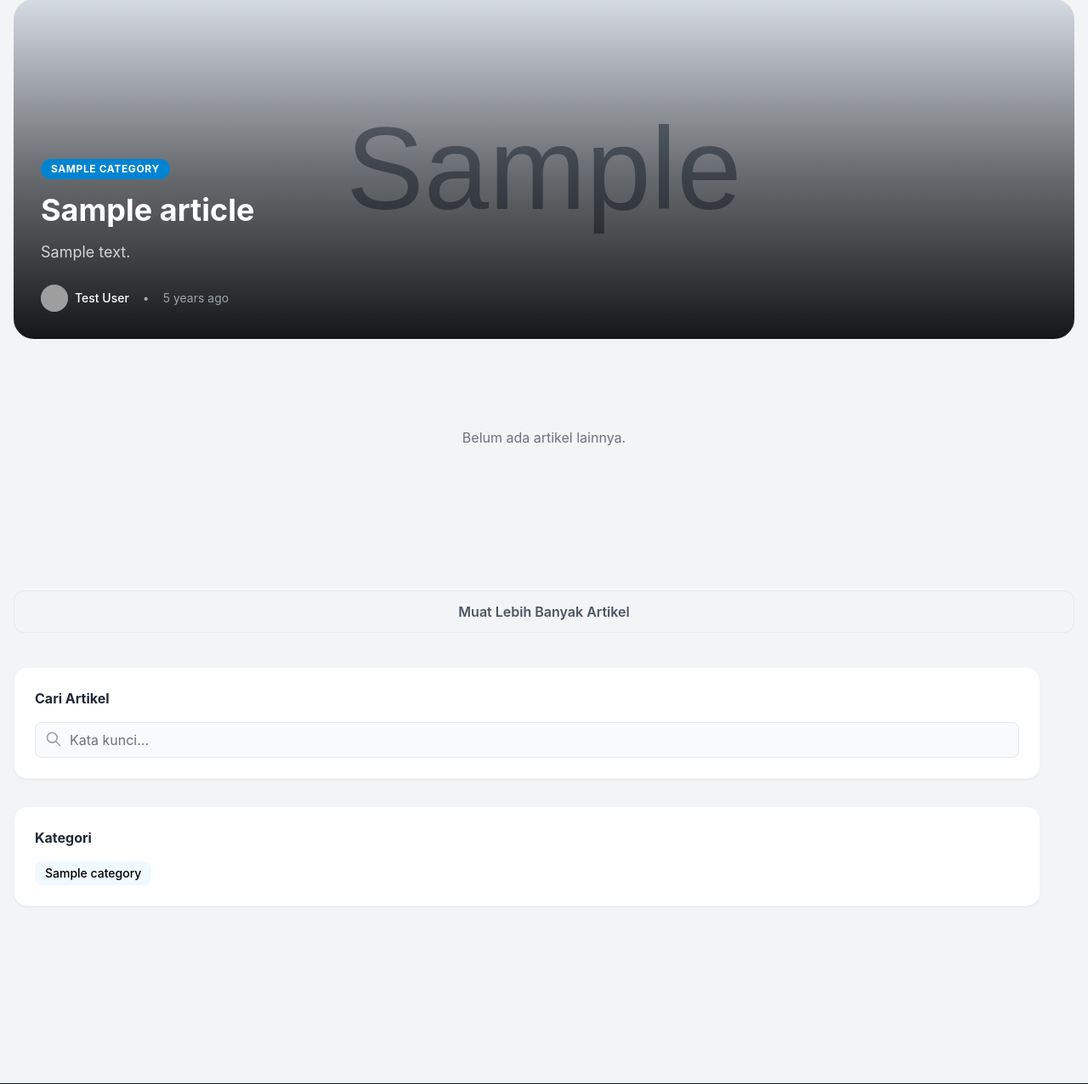
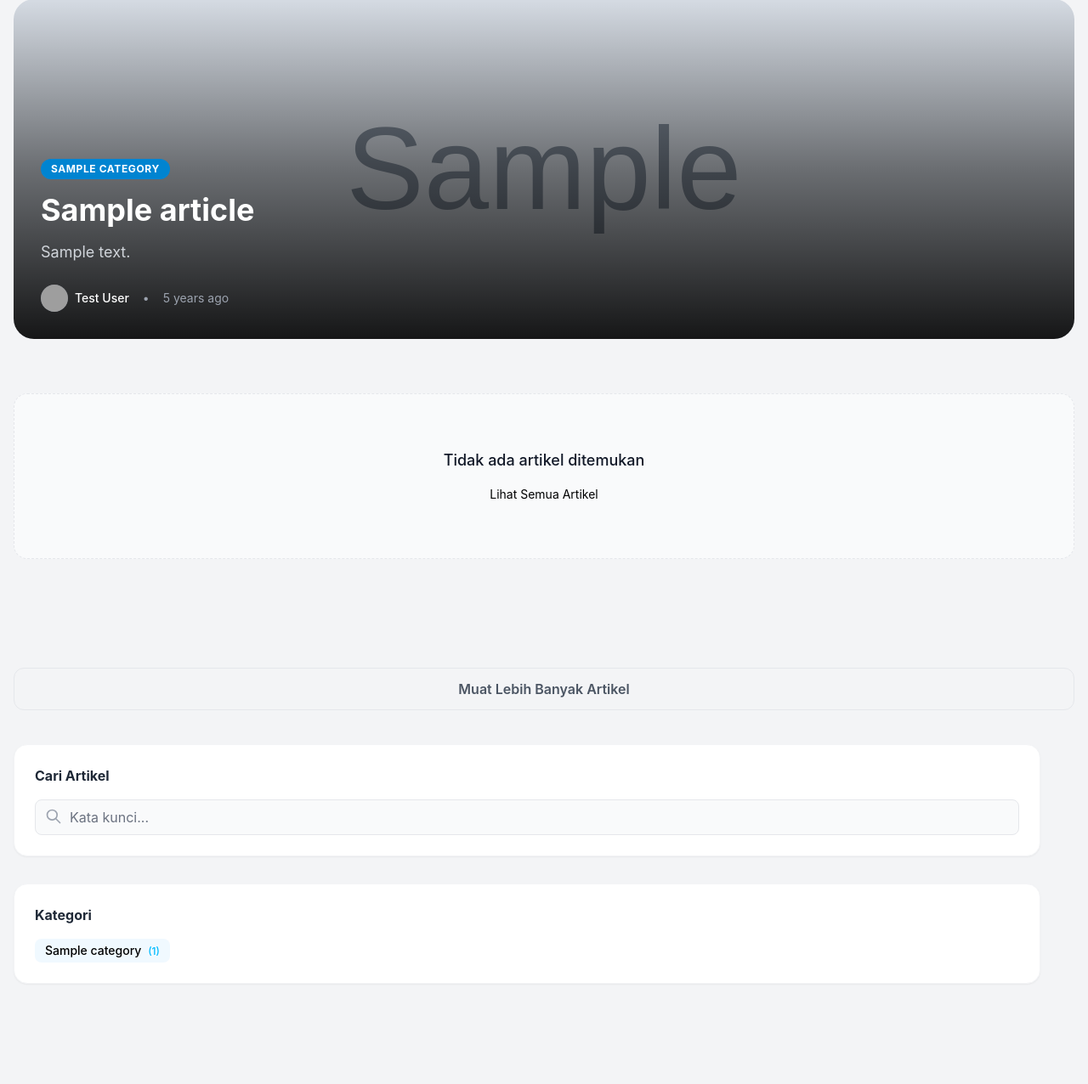
Before and after one commit to Haris2303/si-pplg, a Laravel app: page /articles in a window 1280 px wide. Shown: the part 231-1507 px from the top of the page at 85% size. Run offline with Laravel 12, Linux system fonts and the light colour scheme; data comes from the database, SQL or seed files in the repository; tables that the repository leaves empty hold one stand-in row (values such as "Sample post"); grey boxes marked "Sample" are stand-in pictures; style sheets or scripts are compiled from the project's sources; some libraries are stand-ins or nearby versions; grey boxes are pictures that could not be loaded.

Commit message:
feat: category filter

```diff
--- a/app/Http/Controllers/ArticleController.php
+++ b/app/Http/Controllers/ArticleController.php
@@ -62,27 +62,47 @@ class ArticleController extends Controller
             $articles->appends(['search' => $search]);
         }
 
-        // $featured = Article::with(['category', 'user'])
-        //     ->where('is_published', true)
-        //     ->whereHas('category', function (Builder $query) {
-        //         $query->where('slug', '!=', 'berita');
-        //     })
-        //     ->latest()
-        //     ->first();
-
-        // $articles = Article::with(['category', 'user'])
-        //     ->where('is_published', true)
-        //     ->whereHas('category', function (Builder $query) {
-        //         $query->where('slug', '!=', 'berita');
-        //     })
-        //     ->when($featured, function ($query) use ($featured) {
-        //         return $query->where('slug', '!=', $featured->slug);
-        //     })
-        //     ->latest()
-        //     ->paginate(6);
-
-        $categories = Category::withCount('articles')->get();
+        $categories = Category::query()
+            ->where('slug', '!=', 'berita')
+            ->whereHas('articles', function ($query) {
+                $query->where('is_published', true);
+            })
+            ->withCount(['articles' => function ($query) {
+                $query->where('is_published', true);
+            }])
+            ->get();
 
         return view('articles.articles', compact('featured', 'articles', 'categories', 'search'));
     }
+
+    public function category($slug)
+    {
+        $currectCategory = Category::where('slug', $slug)
+            ->where('slug', '!=', 'berita')
+            ->firstOrFail();
+
+        $articles = Article::with(['category', 'user'])
+            ->where('is_published', true)
+            ->where('category_id', $currectCategory->id)
+            ->latest()
+            ->paginate(6);
+
+        $categories = Category::query()
+            ->where('slug', '!=', 'berita')
+            ->whereHas('articles', function ($query) {
+                $query->where('is_published', true);
+            })
+            ->withCount(['articles' => function ($query) {
+                $query->where('is_published', true);
+            }])
+            ->get();
+
+        return view('articles.articles', [
+            'featured' => null,
+            'articles' => $articles,
+            'categories' => $categories,
+            'currentCategory' => $currectCategory,
+            'search' => null,
+        ]);
+    }
 }
--- a/resources/views/articles/articles.blade.php
+++ b/resources/views/articles/articles.blade.php
@@ -4,10 +4,17 @@
 
         {{-- Header Section --}}
         <div class="pt-24 pb-8">
-            @if ($search)
+            @if (isset($currentCategory))
+                <span class="text-sky-600 font-bold tracking-wider uppercase text-sm">Kategori</span>
+                <h2 class="text-4xl font-bold text-gray-800 tracking-tight mt-2">{{ $currentCategory->name }}</h2>
+                <p class="mt-4 text-gray-500">Menampilkan semua artikel dalam kategori ini.</p>
+                <a href="{{ route('articles.article') }}" class="text-sky-600 hover:underline text-sm mt-2 inline-block">←
+                    Kembali ke semua artikel</a>
+            @elseif ($search)
                 <h2 class="text-4xl font-bold text-gray-800 tracking-tight">Pencarian: "{{ $search }}"</h2>
                 <p class="mt-4 text-gray-500">Menampilkan hasil pencarian untuk kata kunci tersebut.</p>
-                <a href="{{ route('articles.article') }}" class="text-sky-600 hover:underline text-sm mt-2 inline-block">←
+                <a href="{{ route('articles.article') }}"
+                    class="text-sky-600 hover:underline text-sm mt-2 inline-block">←
                     Kembali ke semua artikel</a>
             @else
                 <h2 class="text-4xl font-bold text-gray-800 tracking-tight">Artikel & Tutorial</h2>
@@ -17,7 +24,7 @@
         </div>
 
         {{-- FEATURED POST (Artikel Utama Besar) --}}
-        @if ($featured && !$search)
+        @if ($featured && !$search && !isset($currentCategory))
             <div class="mb-16 relative rounded-3xl overflow-hidden shadow-2xl group cursor-pointer h-[400px]">
                 <a href="{{ route('articles.show', $featured->slug) }}" class="absolute inset-0 z-10"></a>
                 <img src="{{ Storage::url($featured->thumbnail) }}" alt="{{ $featured->title }}"
@@ -81,7 +88,7 @@
                             </div>
                             <h3
                                 class="text-xl font-bold text-gray-800 mb-3 group-hover:text-sky-600 transition leading-snug">
-                                <a href="#">{{ $article->title }}</a>
+                                <a href="{{ route('articles.show', $article->slug) }}">{{ $article->title }}</a>
                             </h3>
                             <p class="text-gray-600 text-sm leading-relaxed line-clamp-2 mb-4">
                                 {{ Str::limit(strip_tags($article->content), 120) }}
@@ -98,8 +105,18 @@
                     </article>
                     <hr class="border-gray-100">
                 @empty
-                    <div class="text-center py-10">
-                        <p class="text-gray-500">Belum ada artikel lainnya.</p>
+                    <div class="text-center py-16 bg-gray-50 rounded-2xl border border-dashed border-gray-200">
+                        <h3 class="text-lg font-medium text-gray-900">Tidak ada artikel ditemukan</h3>
+                        {{-- Tombol reset berbeda tergantung konteks --}}
+                        @if (isset($currentCategory))
+                            <p class="text-gray-500 mt-1">Belum ada artikel di kategori
+                                <strong>{{ $currentCategory->name }}</strong>.
+                            </p>
+                        @elseif($search)
+                            <p class="text-gray-500 mt-1">Coba gunakan kata kunci yang berbeda.</p>
+                        @endif
+                        <a href="{{ route('articles.article') }}"
+                            class="text-sky-600 hover:underline text-sm mt-4 inline-block">Lihat Semua Artikel</a>
                     </div>
                 @endforelse
 
@@ -145,9 +162,19 @@
                         <h4 class="font-bold text-gray-800 mb-4">Kategori</h4>
                         <div class="flex flex-wrap gap-2">
                             @foreach ($categories as $cat)
-                                <a href="#"
-                                    class="px-3 py-1 bg-sky-50 text-sky-600 text-sm font-medium rounded-lg hover:bg-sky-600 hover:text-white transition">
+                                @php
+                                    $isActive = isset($currentCategory) && $currentCategory->id === $cat->id;
+                                @endphp
+                                <a href="{{ route('articles.category', $cat->slug) }}"
+                                    class="px-3 py-1 bg-sky-50 text-sky-600 text-sm font-medium rounded-lg hover:bg-sky-600 hover:text-white transition
+                                    {{ $isActive ? 'bg-sky-600 text-white shadow-md' : 'bg-sky-50 text-sky-600 hover:bg-sky-600 hover:text-white' }}">
                                     {{ $cat->name }}
+                                    <span
+                                        class="text-xs ml-1
+                                    {{-- Warna angka juga menyesuaikan --}}
+                                    {{ $isActive ? 'text-sky-200' : 'text-sky-400 group-hover:text-white' }}">
+                                        ({{ $cat->articles_count }})
+                                    </span>
                                 </a>
                             @endforeach
                         </div>
--- a/routes/web.php
+++ b/routes/web.php
@@ -16,6 +16,7 @@ Route::get('/galleries', function () {
 Route::get('/news', [ArticleController::class, 'news'])->name('articles.news');
 Route::get('/show/{slug}', [ArticleController::class, 'show'])->name('articles.show');
 Route::get('/articles', [ArticleController::class, 'article'])->name('articles.article');
+Route::get('/article/category/{slug}', [ArticleController::class, 'category'])->name('articles.category');
 
 Route::get('/show', function () {
     return view('show');
```
